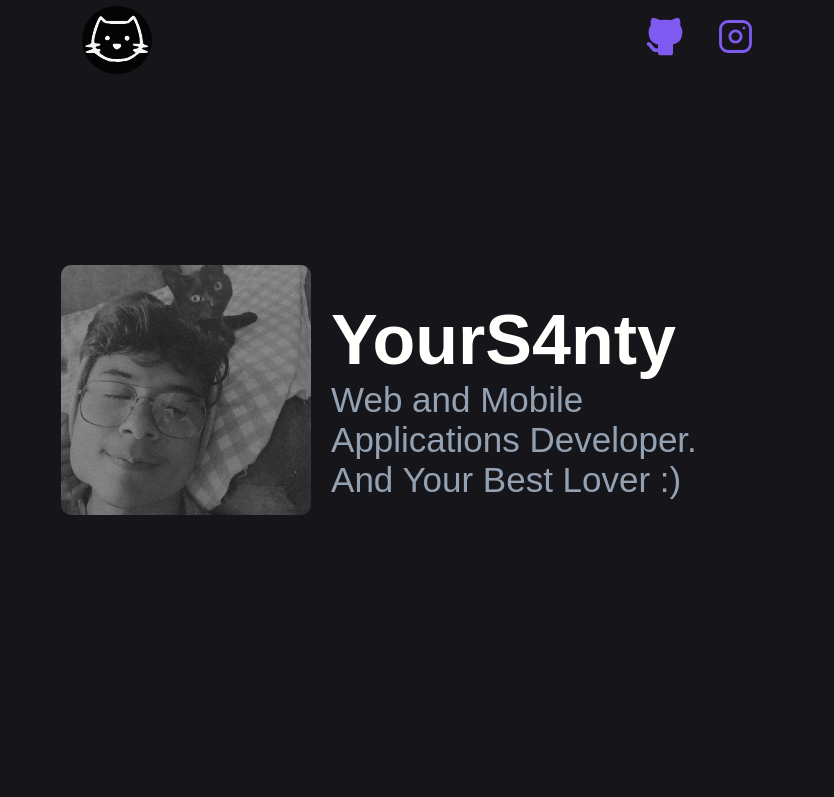
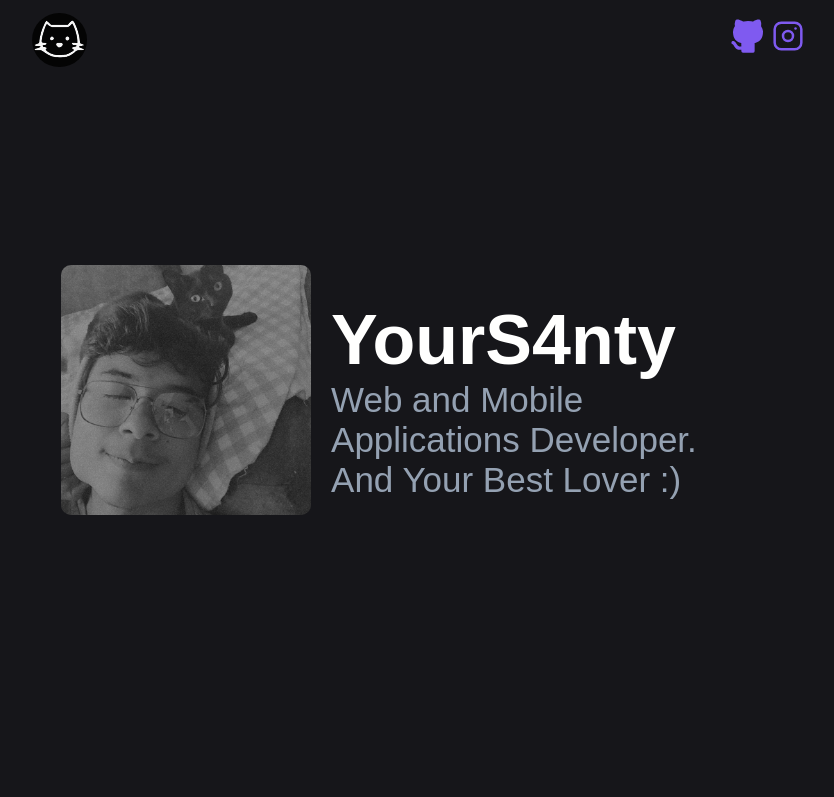
Before and after one commit to YourS4nty/Portfolio, an Astro site: page / in a window 1280 px wide. Shown: the top 797 px of the page, without its empty margins (220-1054 px from the left). Built offline with nearby package versions, Linux system fonts and the light colour scheme; Astro itself is replaced by a stand-in of ours.

Commit message:
Index By @YourS4nty

```diff
--- a/src/pages/index.astro
+++ b/src/pages/index.astro
@@ -539,7 +539,7 @@
 			top: 0;
 			color: #7f5af0;
 			display: flex;
-			justify-content: space-evenly;
+			justify-content: space-around;
 			align-items: center;
 			border-radius: 0 0 10px 10px;
 			z-index: 999;
@@ -575,8 +575,12 @@
 		}
 
 		nav img {
-			width: 70px;
+			width: 55px;
 			border-radius: 50%;
+		}
+
+		nav ul svg {
+			width: 40px;
 		}
 
 		nav a {
@@ -591,7 +595,6 @@
 		nav ul {
 			list-style: none;
 			display: flex;
-			gap: 25px;
 			font-size: 35px;
 		}
 
@@ -879,7 +882,7 @@
 			.project-grid {
 				padding: none;
 				grid-template-columns: 1fr;
-				grid-template-rows: repeat(6, 300px);
+				grid-template-rows: repeat(6, 350px);
 			}
 
 			body > section:nth-child(5) > h2 {
```
